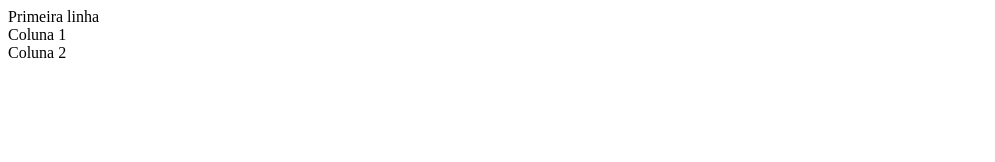
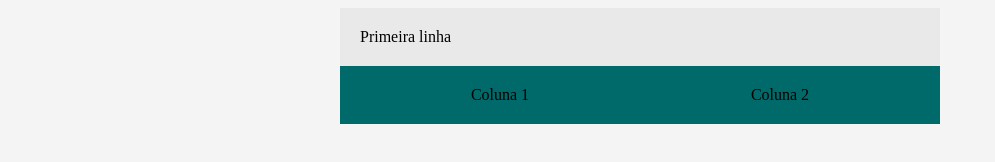
Before and after one commit to toniel-hub/bootcamp-devjr-mod2, a plain HTML site: page index.html in a window 1280 px wide. Shown: the whole page, without its empty margins (0-995 px from the left). Drawn offline with Linux system fonts and the light colour scheme.

Commit message:
closes #2 - paleta de cores, display flex

```diff
--- a/index.html
+++ b/index.html
@@ -4,13 +4,40 @@
     <meta charset="UTF-8">
     <meta name="viewport" content="width=device-width, initial-scale=1.0">
     <title>Bootcamp Dev Jr - Sistema de Assinaturas</title>
+
+
+ <style>
+    body {
+        background-color: #F4F4F4;
+    }
+        .container {
+         background-color:#E9E9E9;
+         margin: auto;
+
+         width: 600px;
+        }
+
+        .header{
+            padding: 20px
+
+        }
+
+        .flex-container {
+            display: flex;
+            background-color: #006A6A;
+            justify-content: space-around;
+            padding: 20px;
+        }
+ </style>
+
+
 </head>
 <body>
-    <div>
-        <div>
+    <div class="container">
+        <div class="header">
             Primeira linha
         </div>
-        <div>
+        <div class="flex-container">
             <div>
                 Coluna 1
             </div>
```
Also changed, not shown: module02-example-index-desktop.png (added).
